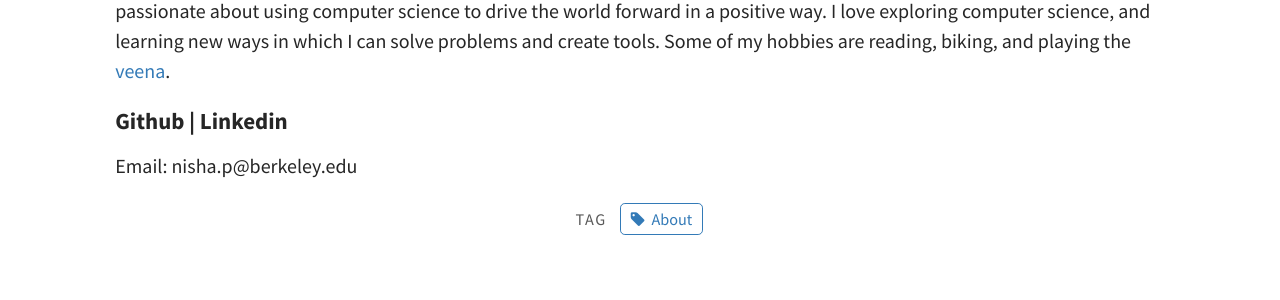
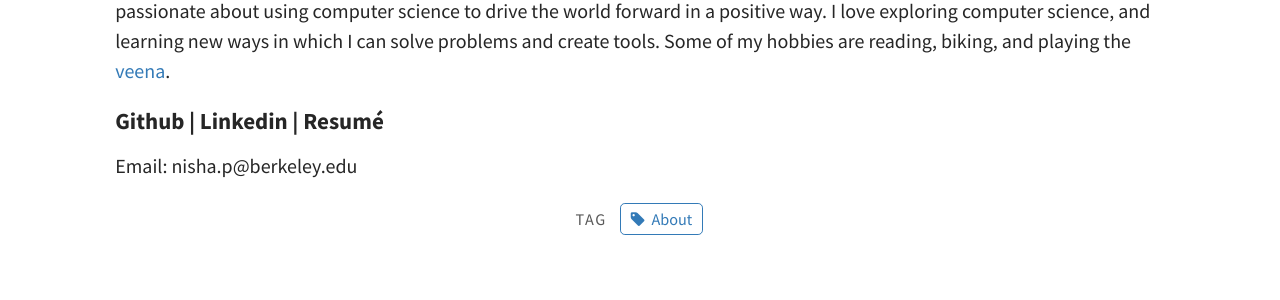
Before and after one commit to nishap1225/nishap1225.github.io, a Jekyll site: the page built from pages/about.md, in a window 1280 px wide. Shown: the part 377-677 px from the top of the page. Built offline with Jekyll 4.4.1, drawn with Linux system fonts in a browser that asks for light colours.

Commit message:
adding resume

```diff
--- a/pages/about.md
+++ b/pages/about.md
@@ -8,5 +8,5 @@ tags: [About]
 
 Hi! My name is Nisha Prabhakar. I'm a sophomore at UC Berkeley, studying Electrical Engineering and Computer Science. I'm passionate about using computer science to drive the world forward in a positive way. I love exploring computer science, and learning new ways in which I can solve problems and create tools. Some of my hobbies are reading, biking, and playing the [veena](https://en.wikipedia.org/wiki/Veena#:~:text=The%20veena%20(IAST%3A%20v%C4%AB%E1%B9%87%C4%81),lutes%2C%20zithers%20and%20arched%20harps.).
 
-#### [Github](https://github.com/nishap1225) | [Linkedin](www.linkedin.com/in/nisha-prabhakar)
+#### [Github](https://github.com/nishap1225) | [Linkedin](www.linkedin.com/in/nisha-prabhakar) | [Resumé]("assets/Nisha-Prabhakar-Resume")
 Email: nisha.p@berkeley.edu
```
Also changed, not shown: 1 other file.
